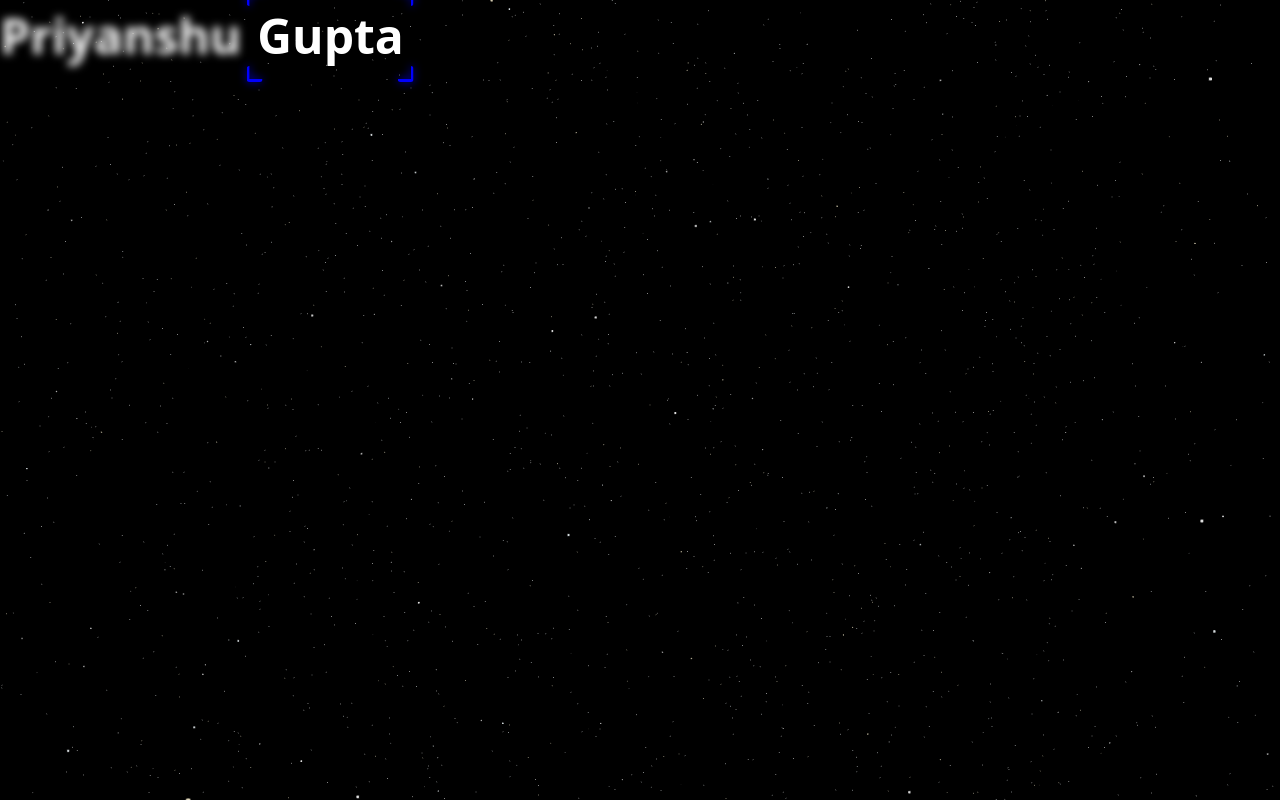
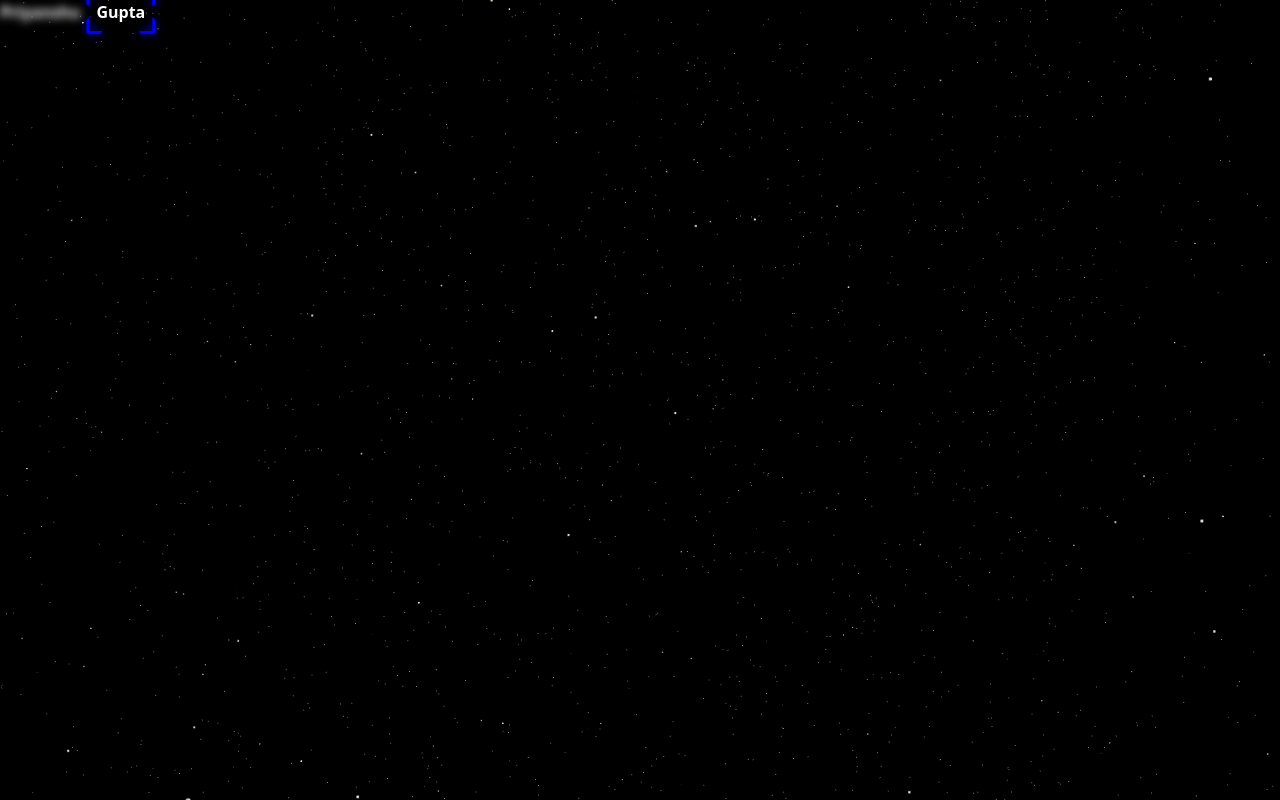
Before and after one commit to Priyansxu/Priyanshu, a Next.js app: page / in a window 1280 px wide. Built offline with nearby package versions, Linux system fonts and the light colour scheme.

Commit message:
Update TrueFocus.jsx

```diff
--- a/app/components/text/TrueFocus.jsx
+++ b/app/components/text/TrueFocus.jsx
@@ -9,6 +9,7 @@ const TrueFocus = ({
   glowColor = "rgba(0, 0, 255, 0.6)",
   animationDuration = 0.5,
   pauseBetweenAnimations = 1,
+  textSize = "1rem",
 }) => {
   const words = sentence.split(" ");
   const [currentIndex, setCurrentIndex] = useState(0);
@@ -66,15 +67,16 @@ const TrueFocus = ({
           <span
             key={index}
             ref={(el) => (wordRefs.current[index] = el)}
-            className="relative text-[3rem] font-bold text-white cursor-pointer"
+            className="relative font-bold text-white cursor-pointer"
             style={{
+              fontSize: textSize,
               filter: manualMode
                 ? isActive
                   ? `blur(0px)`
                   : `blur(${blurAmount}px)`
                 : isActive
-                  ? `blur(0px)`
-                  : `blur(${blurAmount}px)`,
+                ? `blur(0px)`
+                : `blur(${blurAmount}px)`,
               "--border-color": borderColor,
               "--glow-color": glowColor,
               transition: `filter ${animationDuration}s ease`,
```
